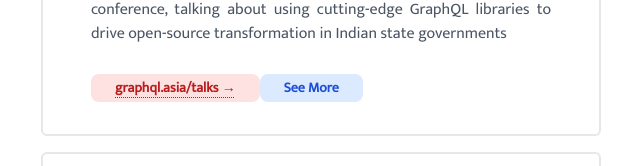
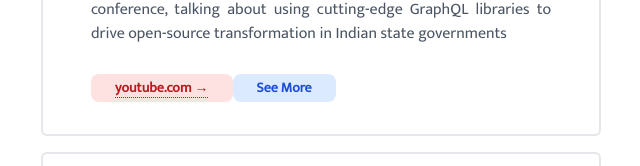
Before and after one commit to bharatkashyap/bharatk.in, a Nuxt app: page / in a window 1280 px wide. Shown: the part 3630-3796 px from the top of the page, without its empty margins (319-959 px from the left). Built offline with nearby package versions, Linux system fonts and the light colour scheme.

Commit message:
re-add youtube link for gql talk

```diff
--- a/pages/index.vue
+++ b/pages/index.vue
@@ -511,8 +511,8 @@ export default {
                 hi: '"GraphQL Asia" नामक अंतर्राष्ट्रीय सम्मलेन में बोलने का अवसर मिला, जहाँ राज्यों में GraphQL की सहायता से लो-कोड सॉफ्टवेयर बना कर तकनीकी बदलाव लाने के लाभों की चर्चा की',
               },
               host: {
-                src: 'https://graphql.asia/talks/adding-bleeding-edge-tech-to-archaic-government-graphql-for-govtech/',
-                label: 'graphql.asia/talks',
+                src: 'https://www.youtube.com/watch?v=G3HIKcLy8uw',
+                label: 'youtube.com',
               },
               seeMore: {
                 src: 'https://bharatkashyap.github.io/gql-asia-21/',
```
